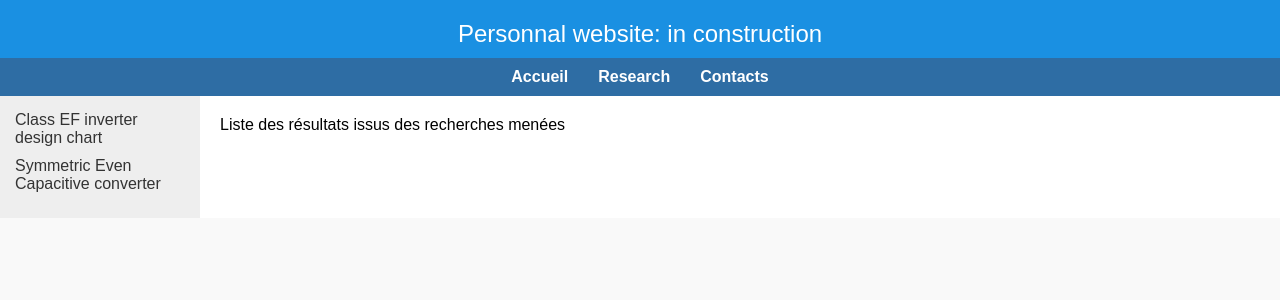
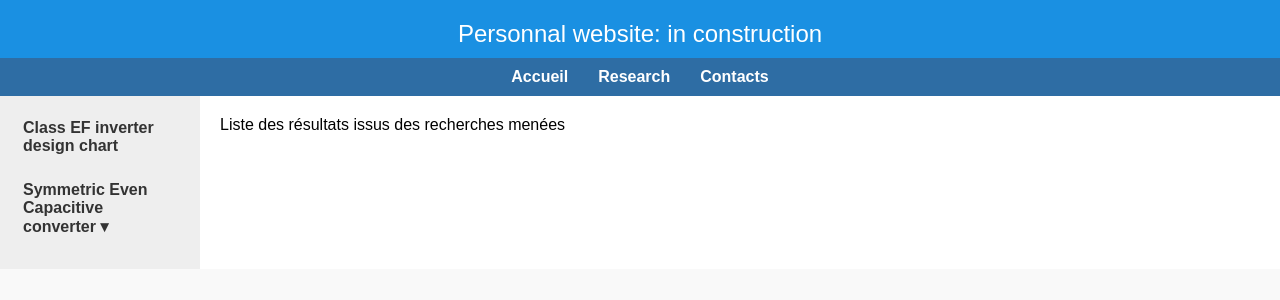
Before and after one commit to bdaire/bdaire.github.io, a Jekyll site: the page built from research.md, in a window 1280 px wide. Shown: the top 300 px of the page. Built offline with Jekyll 4.4.1, drawn with Linux system fonts in a browser that asks for light colours.

Commit message:
Update sidebar-research.html

```diff
--- a/_includes/sidebar-research.html
+++ b/_includes/sidebar-research.html
@@ -1,4 +1,59 @@
-<aside>
-  <a href="/research_chart.html">Class EF inverter design chart</a>
-  <a href="#">Symmetric Even Capacitive converter</a>
+<aside style="width: 200px; background: #eee; padding: 15px; font-family: Arial, sans-serif;">
+  <style>
+    .menu-item {
+      position: relative;
+      margin-bottom: 10px;
+    }
+
+    .menu-link {
+      display: block;
+      color: #333;
+      text-decoration: none;
+      font-weight: bold;
+      padding: 8px;
+    }
+
+    .menu-link:hover {
+      background-color: #ddd;
+    }
+
+    .submenu {
+      display: none;
+      position: absolute;
+      top: 100%;
+      left: 0;
+      background: #f5f5f5;
+      box-shadow: 0 4px 8px rgba(0, 0, 0, 0.1);
+      min-width: 220px;
+      z-index: 1000;
+    }
+
+    .submenu a {
+      display: block;
+      padding: 8px;
+      text-decoration: none;
+      color: #333;
+    }
+
+    .submenu a:hover {
+      background: #ddd;
+    }
+
+    .menu-item:hover .submenu {
+      display: block;
+    }
+  </style>
+
+  <div class="menu-item">
+    <a href="/research_chart.html" class="menu-link">Class EF inverter design chart</a>
+  </div>
+
+  <div class="menu-item">
+    <a href="#" class="menu-link">Symmetric Even Capacitive converter ▾</a>
+    <div class="submenu">
+      <a href="/symmetric_overview.html">Overview</a>
+      <a href="/symmetric_design.html">Design Details</a>
+      <a href="/symmetric_results.html">Simulation Results</a>
+    </div>
+  </div>
 </aside>
```
